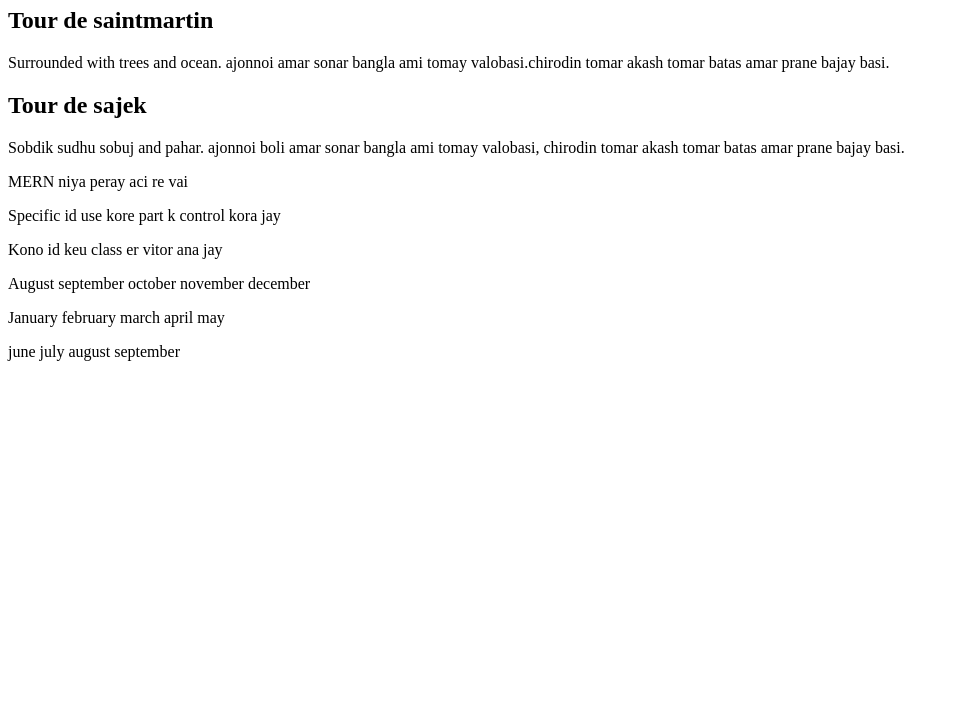
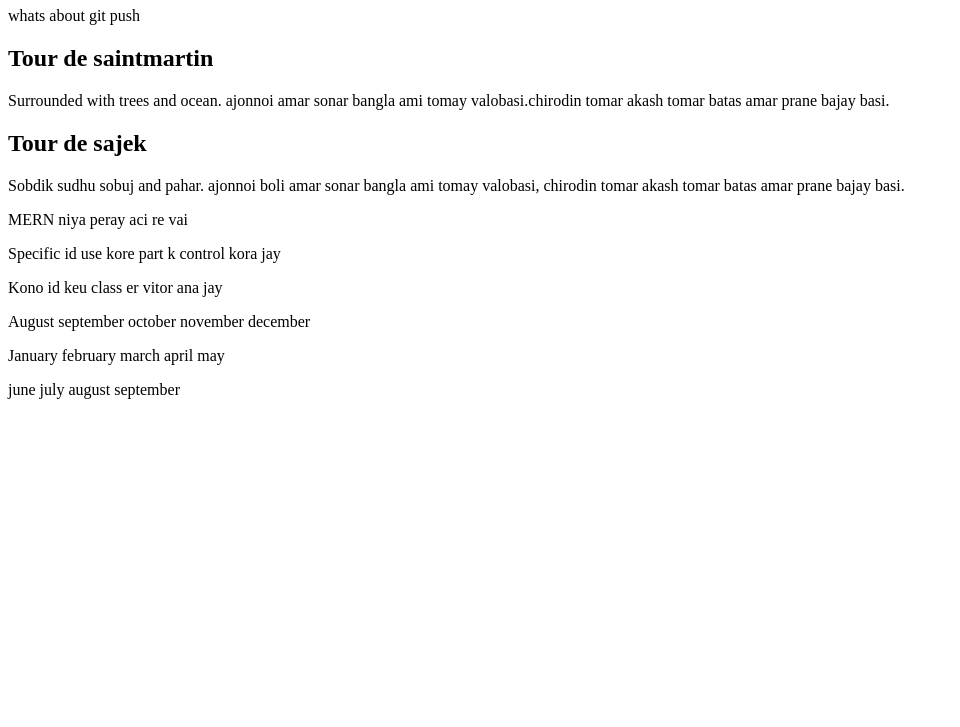
Before and after one commit to rashedevs/first-web-with-fun, a plain HTML site: page index.html in a window 1280 px wide. Shown: the part 73-800 px from the top of the page, without its empty margins (0-960 px from the left). Drawn offline with Linux system fonts and the light colour scheme.

Commit message:
Learned git push

```diff
--- a/index.html
+++ b/index.html
@@ -2,9 +2,10 @@
 <html lang="en">
 <head>
     <title>CSS-Cascading Style Sheet</title>
-      <link rel="stylesheet" href="CSS/style.css">
+<link rel="stylesheet" href="CSS/style.css">
 </head>
 <h1>First Website.YAY!</h1>
+<p>whats about git push</p>
 <div class="Tour">
     <h2>Tour de saintmartin</h2>
     <p class="devs">Surrounded with trees and ocean. ajonnoi amar sonar bangla ami tomay valobasi.chirodin tomar akash tomar batas amar prane bajay basi.</p>
```
